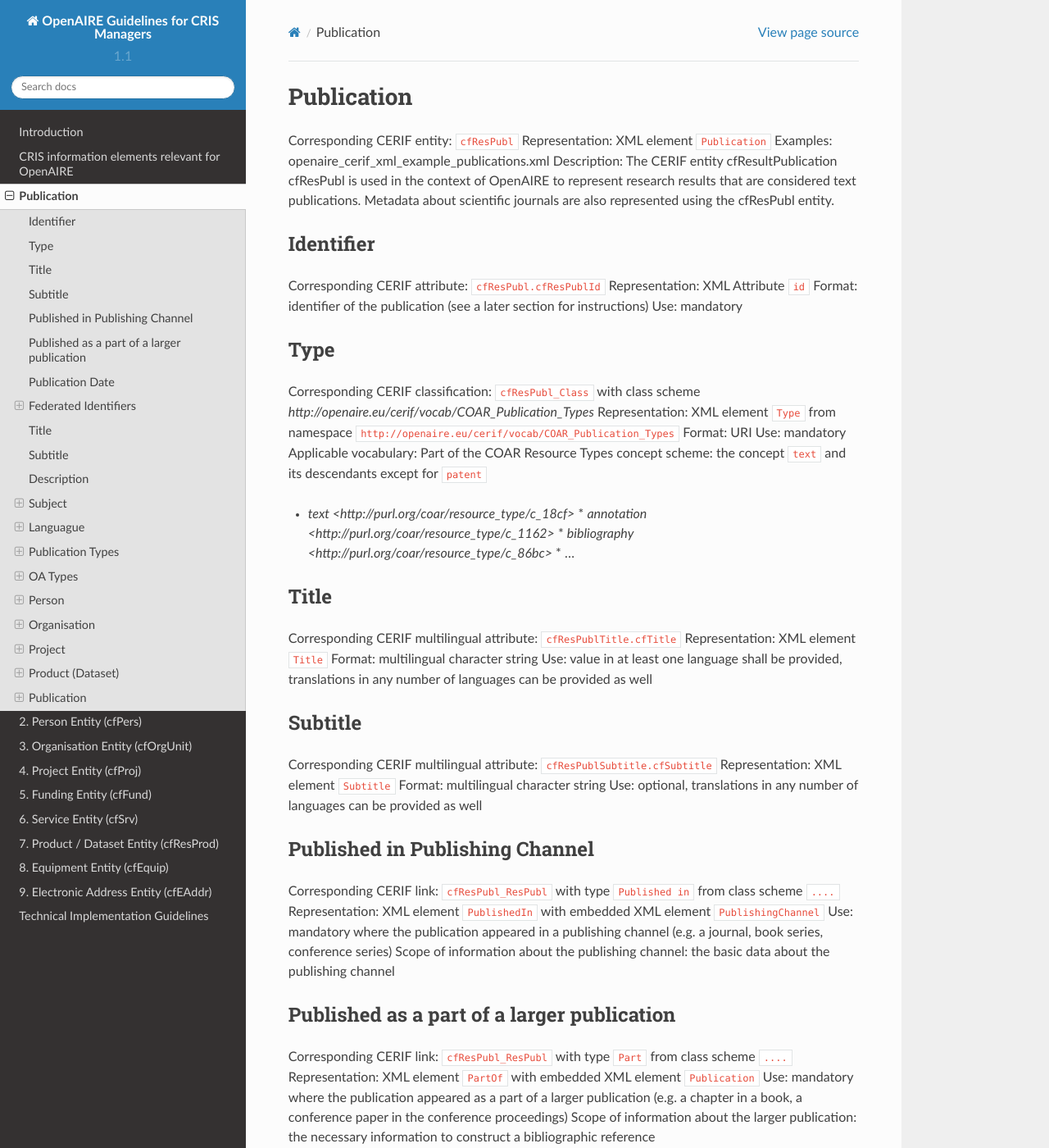
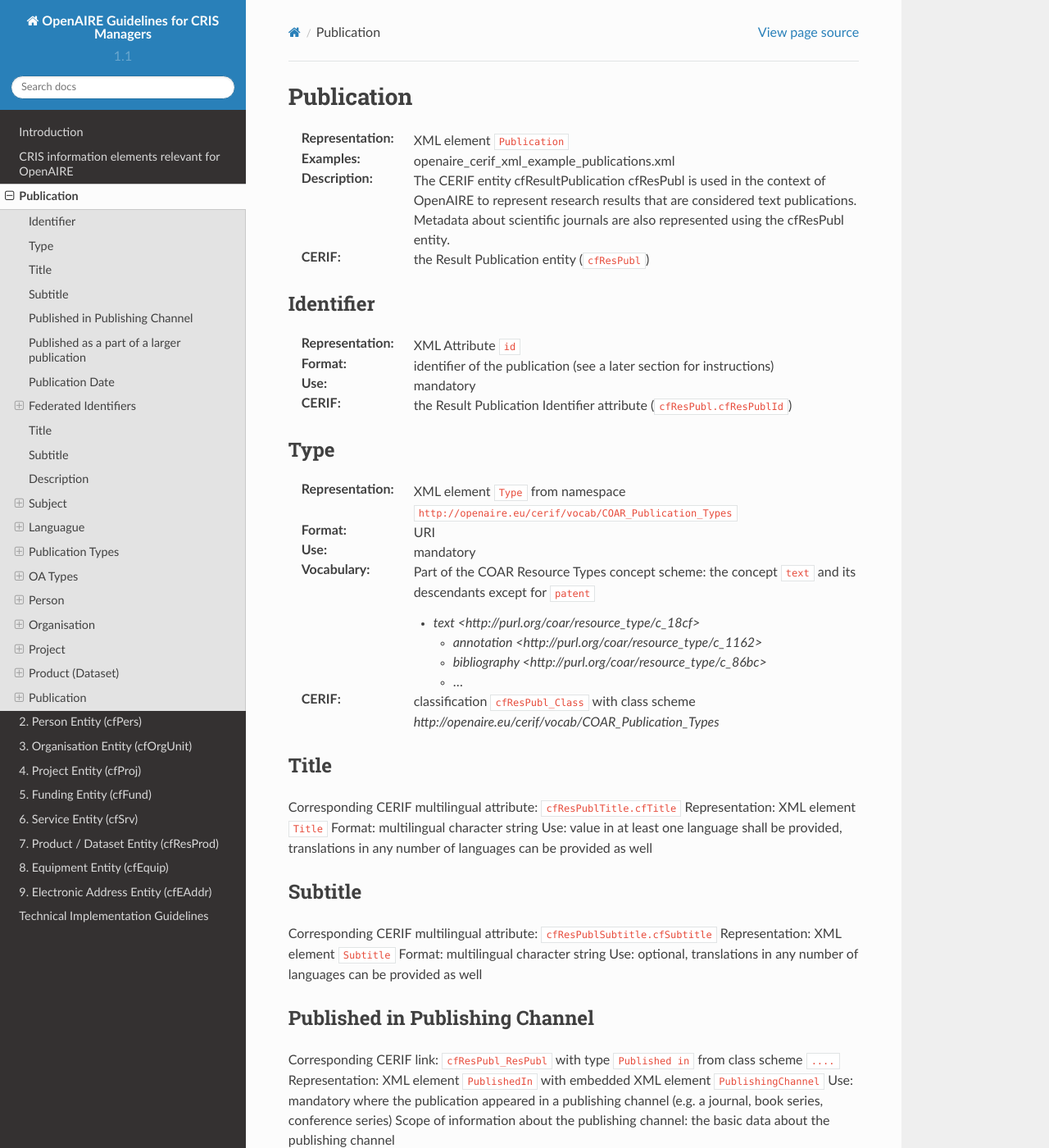
Before and after one commit to openaire/guidelines-cris-managers, a Sphinx documentation site: the page built from docs/cerif_xml_publication_entity.rst, in a window 1280 px wide and 1400 px high. Shown: the whole window at 82% size. Built offline with Sphinx 7.4.7 and the Read the Docs theme 2.0.0, drawn with Linux system fonts in a browser that asks for light colours.

Commit message:
better-formatted sample

```diff
--- a/docs/cerif_xml_publication_entity.rst
+++ b/docs/cerif_xml_publication_entity.rst
@@ -3,34 +3,36 @@
 Publication
 ===========
 
-Corresponding CERIF entity: ``cfResPubl``
-Representation: XML element ``Publication``
-Examples: openaire_cerif_xml_example_publications.xml
-Description: The CERIF entity cfResultPublication cfResPubl is used in the context of OpenAIRE to represent research results that are considered text publications. Metadata about scientific journals are also represented using the cfResPubl entity.
+:Representation: XML element ``Publication``
+:Examples: openaire_cerif_xml_example_publications.xml
+:Description: The CERIF entity cfResultPublication cfResPubl is used in the context of OpenAIRE to represent research results that are considered text publications. Metadata about scientific journals are also represented using the cfResPubl entity.
+:CERIF: the Result Publication entity (``cfResPubl``)
 
 
 Identifier
 ^^^^^^^^^^
 
-Corresponding CERIF attribute: ``cfResPubl.cfResPublId``
-Representation: XML Attribute ``id``
-Format: identifier of the publication (see a later section for instructions)
-Use: mandatory
+:Representation: XML Attribute ``id``
+:Format: identifier of the publication (see a later section for instructions)
+:Use: mandatory
+:CERIF: the Result Publication Identifier attribute (``cfResPubl.cfResPublId``)
 
 
 Type
 ^^^^
 
-Corresponding CERIF classification: ``cfResPubl_Class`` with class scheme `http://openaire.eu/cerif/vocab/COAR_Publication_Types`
-Representation: XML element ``Type`` from namespace ``http://openaire.eu/cerif/vocab/COAR_Publication_Types``
-Format: URI
-Use: mandatory
-Applicable vocabulary: Part of the COAR Resource Types concept scheme: the concept ``text`` and its descendants except for ``patent``
+:Representation: XML element ``Type`` from namespace ``http://openaire.eu/cerif/vocab/COAR_Publication_Types``
+:Format: URI
+:Use: mandatory
+:Vocabulary: Part of the COAR Resource Types concept scheme: the concept ``text`` and its descendants except for ``patent``
 
-* `text <http://purl.org/coar/resource_type/c_18cf>`
-  * `annotation <http://purl.org/coar/resource_type/c_1162>`
-  * `bibliography <http://purl.org/coar/resource_type/c_86bc>`
-  * ...
+  * `text <http://purl.org/coar/resource_type/c_18cf>`
+
+    * `annotation <http://purl.org/coar/resource_type/c_1162>`
+    * `bibliography <http://purl.org/coar/resource_type/c_86bc>`
+    * ...
+
+:CERIF: classification ``cfResPubl_Class`` with class scheme `http://openaire.eu/cerif/vocab/COAR_Publication_Types`
 
 
 Title
```
